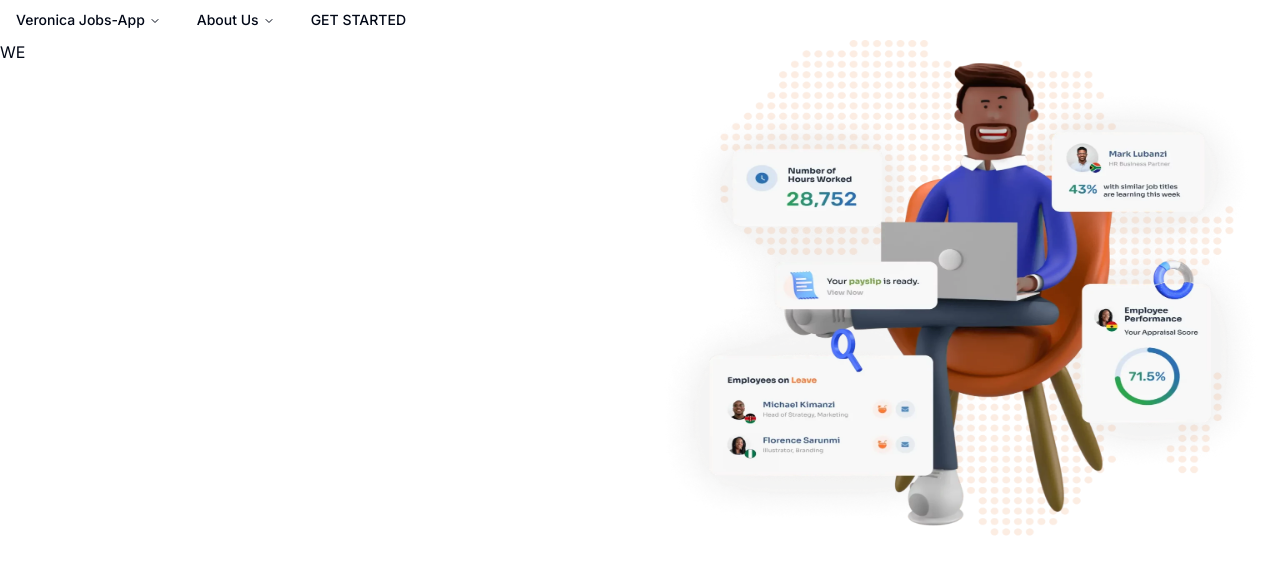
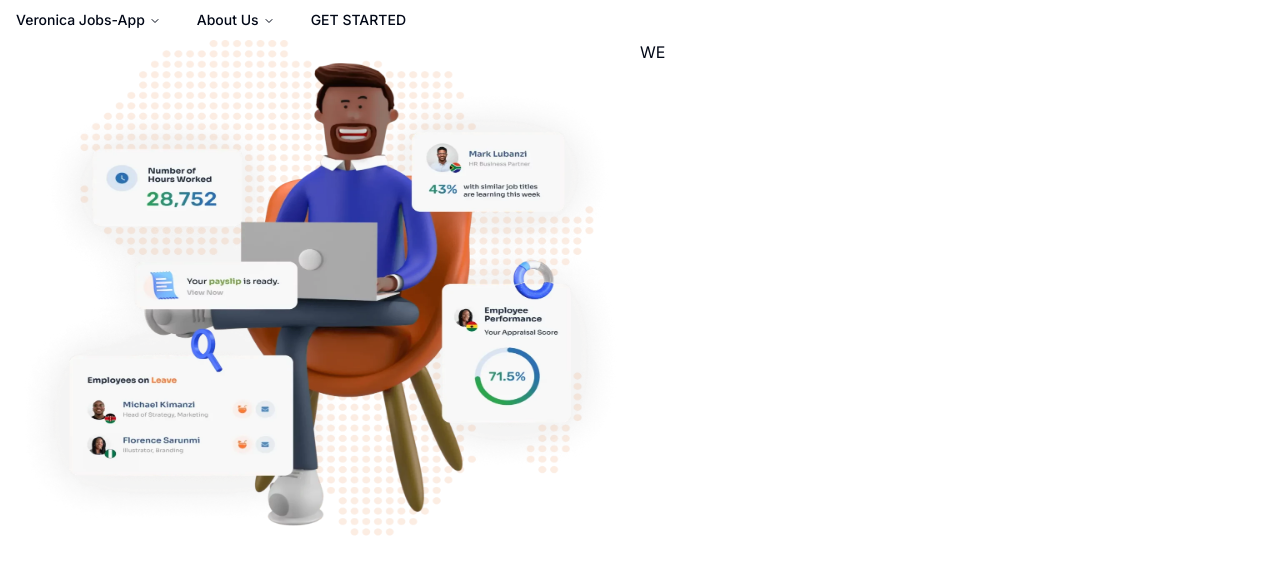
Before and after one commit to owiliwalace/jobs-app, a Next.js app: page / in a window 1280 px wide. Shown: the top 574 px of the page. Built offline with nearby package versions, Linux system fonts and the light colour scheme.

Commit message:
media screen

```diff
--- a/src/components/hero.tsx
+++ b/src/components/hero.tsx
@@ -4,7 +4,7 @@ import React from 'react'
 const Hero = () => {
   return (
     <>
-    <div className=" h-[500px] w-full bg-white flex">
+    <div className=" h-[500px] w-full bg-white flex md:flex-row-reverse">
       <div className="h-[500px] w-1/2">
         WE
       </div>
```
